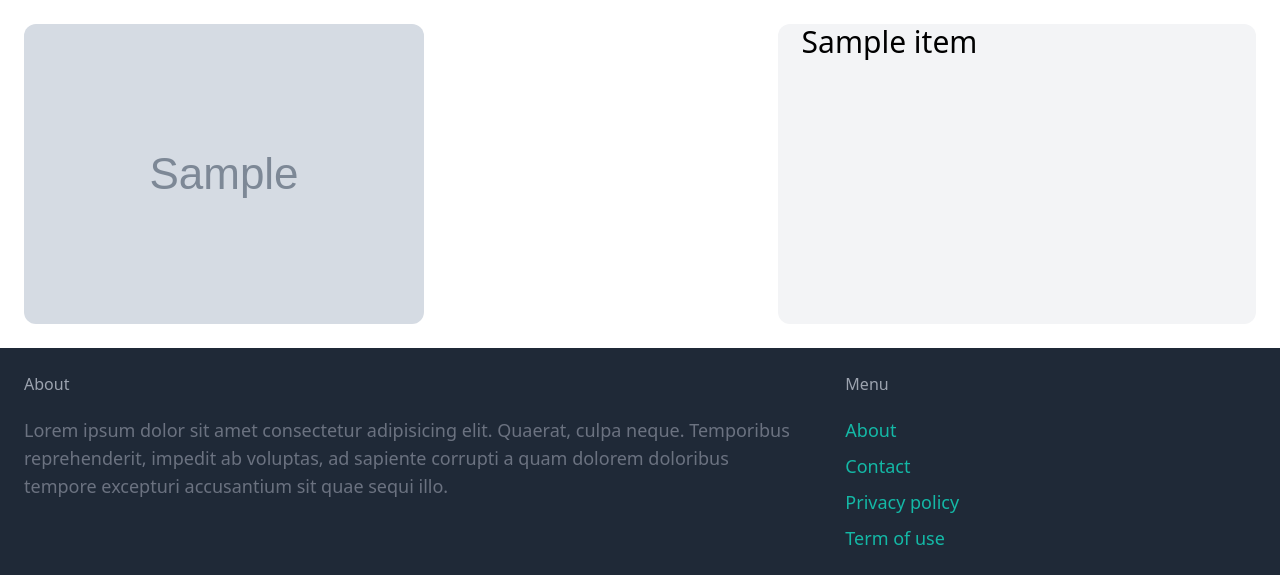
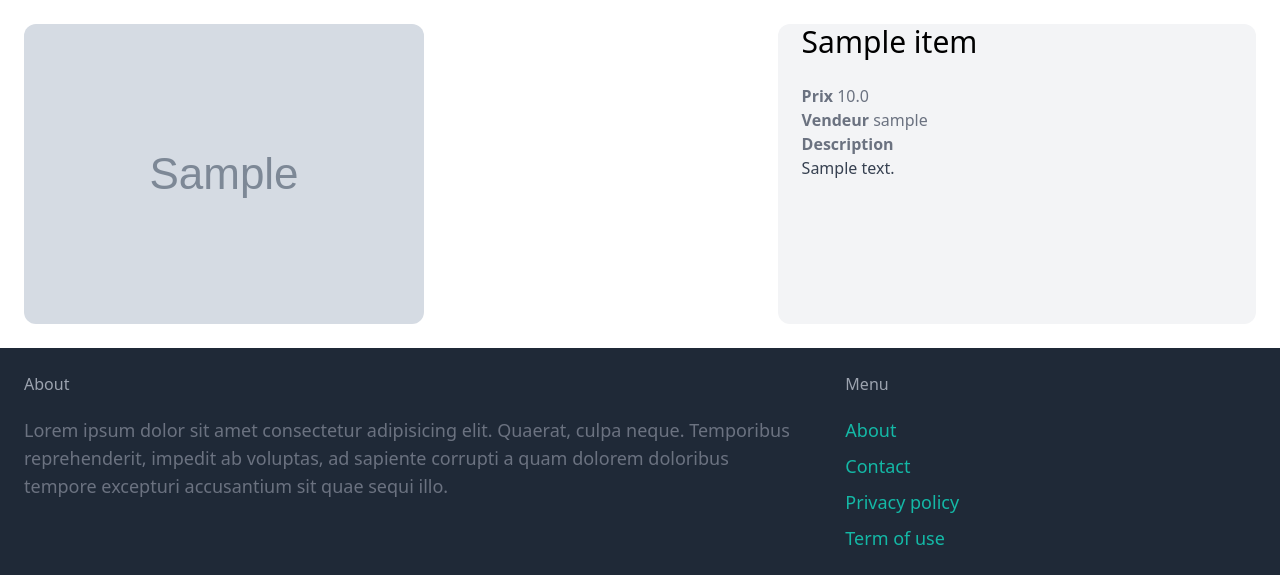
Before and after one commit to GrandNabil/Marketplace, a Django app: page /items/1/ in a window 1280 px wide. Shown: the part 77-652 px from the top of the page. Run offline with Django 5.2, Linux system fonts and the light colour scheme; tables that the repository leaves empty hold one stand-in row (values such as "Sample post"); grey boxes marked "Sample" are stand-in pictures; some libraries are stand-ins or nearby versions.

Commit message:
description detail

```diff
--- a/Marketplace/item/templates/item/detail.html
+++ b/Marketplace/item/templates/item/detail.html
@@ -9,6 +9,14 @@
     </div>
     <div class="col-span-2 px-6 bg-gray-100 rounded-xl">
         <h1 class="mb-6 text-3xl">{{ item.name}}</h1>
+        <p class="text-gray-500"><strong>Prix</strong> {{ item.prix }}</p>
+        <p class="text-gray-500"><strong>Vendeur</strong> {{ item.ajoute_par.username }}</p>
+
+        <p class="text-gray-700">
+            <strong class="text-gray-500">Description</strong><br>
+            {{ item.description}}
+        </p>
+
     </div>
 </div>
 
```
